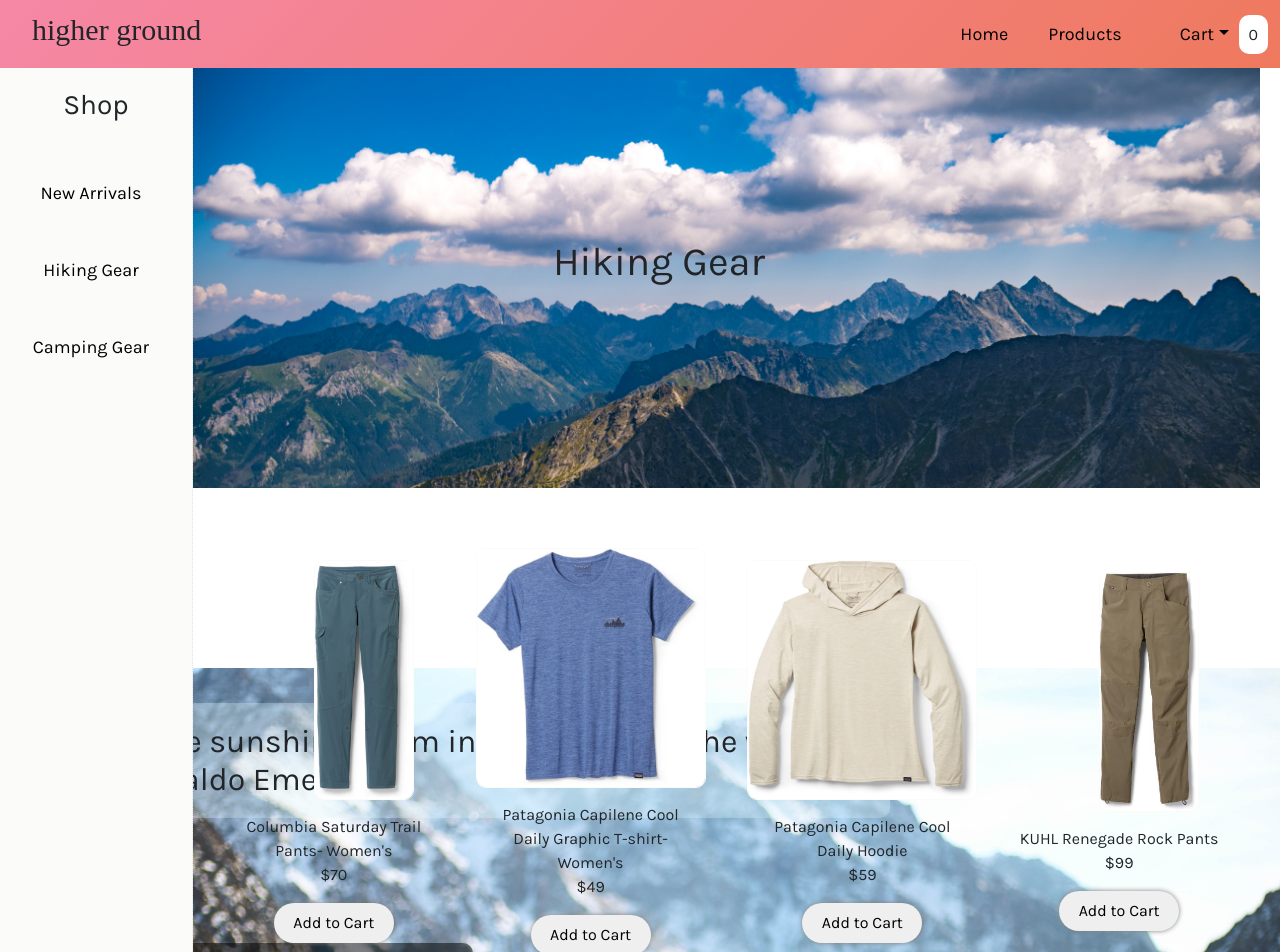
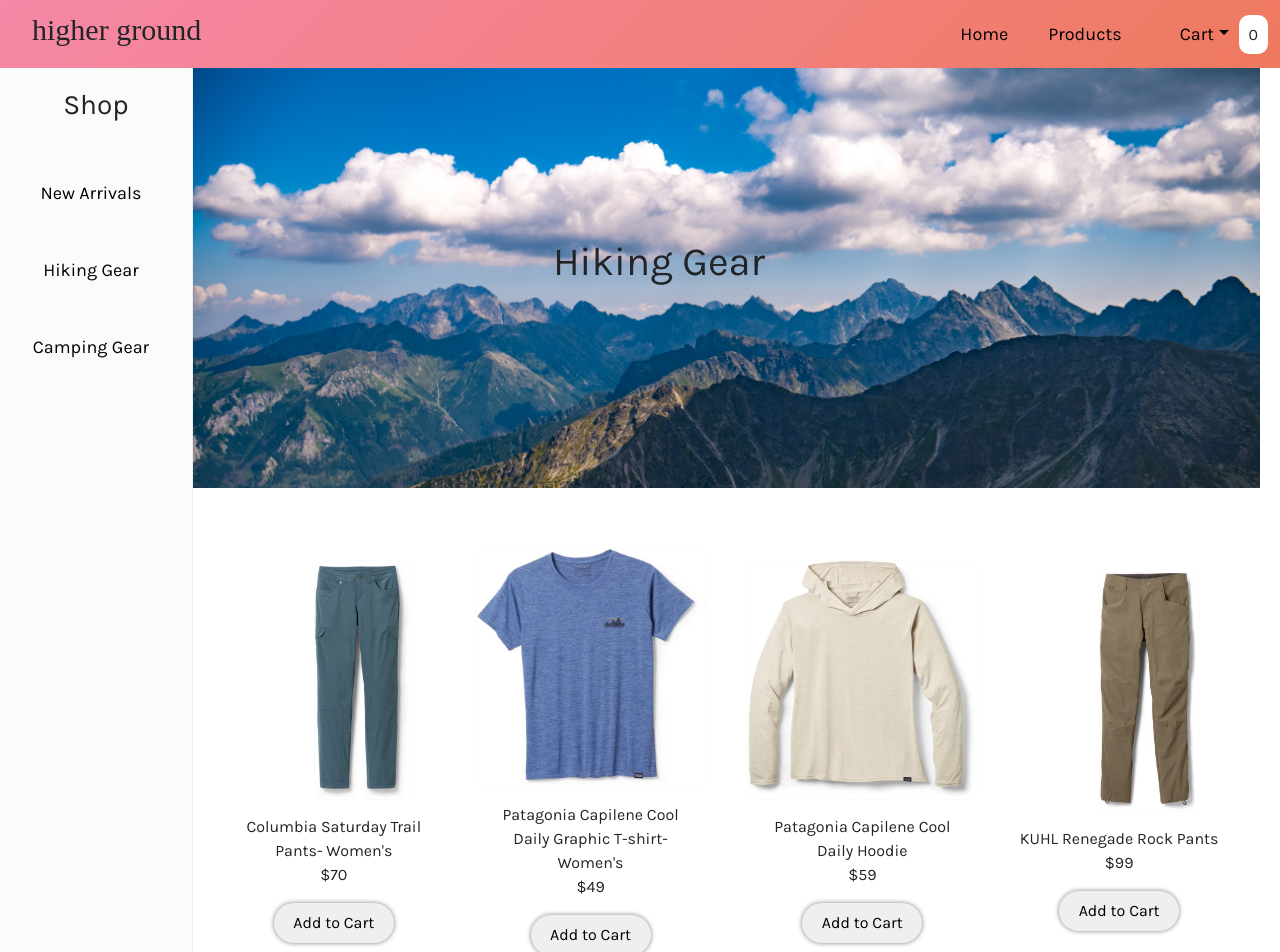
Before and after one commit to paulinalasko/shopping-cart-react, a React (Create React App) app: page /products/hiking in a window 1280 px wide. Shown: the top 952 px of the page. Built offline with nearby package versions, Linux system fonts and the light colour scheme; some icons are missing; a web font is replaced by a local one.

Commit message:
fix double render on homepage

```diff
--- a/src/App.css
+++ b/src/App.css
@@ -425,7 +425,7 @@
 }
 
 .footer-btn-longer {
-  width: 100px;
+  width: 120px;
 }
 
 .copyright-text {
--- a/src/App.js
+++ b/src/App.js
@@ -46,7 +46,6 @@
     <div className="App">
       <BrowserRouter>
         <NavBar className='nav-bar sticky-top' cartItems={cartItems} />
-        <Home />
         <Routes>
           <Route exact path="/" element={<Home />} />
           <Route path="/products/newarrivals" element={<NewArrivalsPage newProducts={newProducts} onAdd={onAdd} onRemove={onRemove} />} />
```
